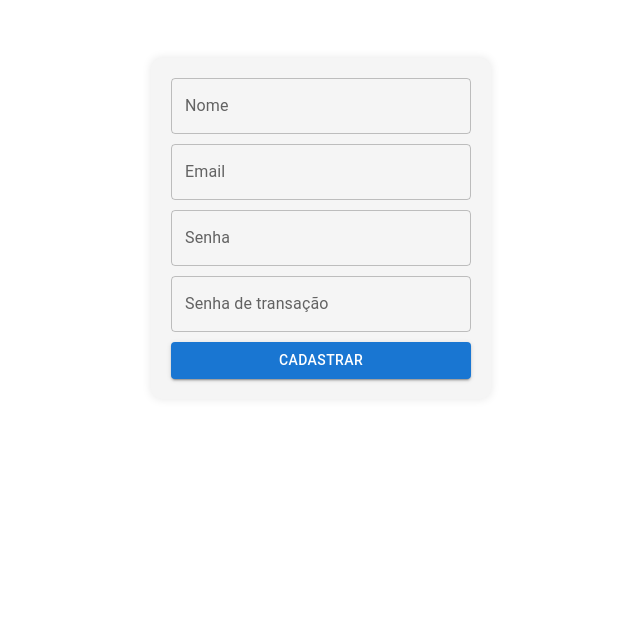
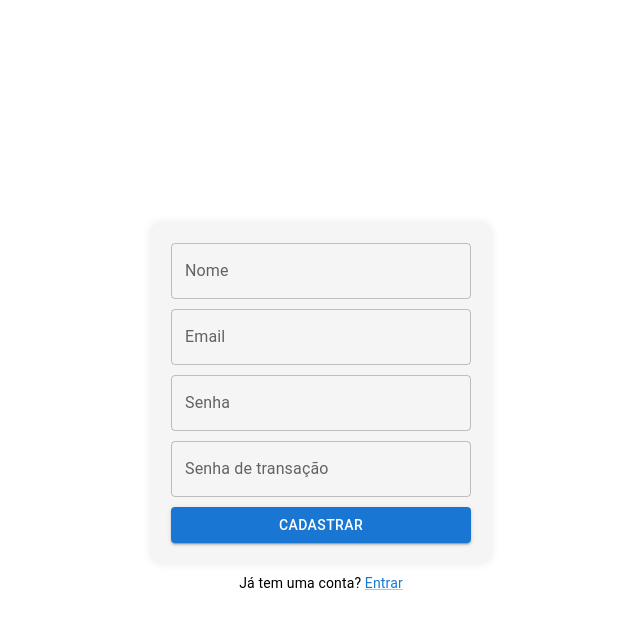
Before and after one commit to Ledelara/cashwise-react, a Next.js app: page /register in a window 1280 px wide. Shown: the top 626 px of the page, without its empty margins (319-959 px from the left). Built offline with nearby package versions, Linux system fonts and the light colour scheme.

Commit message:
♻️ refactor: direcionando usuário para páginas de login e cadastro + correção de css

```diff
--- a/src/components/Forms/RegisterForm/RegisterForm.tsx
+++ b/src/components/Forms/RegisterForm/RegisterForm.tsx
@@ -3,8 +3,9 @@ import { useForm } from "react-hook-form";
 import { zodResolver } from "@hookform/resolvers/zod";
 import { registerSchema } from "@/schemas/registerSchema";
 import { useCreateUser } from "@/services/mutate";
-import { TextField } from "@mui/material";
+import { Link, TextField, Typography } from "@mui/material";
 import Form from "../Form";
+import { APP_ROUTES } from "@/constants/app-routes";
 
 export default function RegisterForm() {
     const { register, handleSubmit, formState: { errors } } = useForm<IRegisterUserPayload>({
@@ -18,6 +19,7 @@ export default function RegisterForm() {
     };
 
     return (
+        <div>
             <Form
                 onSubmit={handleSubmit(onSubmit)}
                 style={{
@@ -31,8 +33,6 @@ export default function RegisterForm() {
                     alignItems: 'center',
                     gap: '10px',
                     width: '300px',
-                margin: 'auto',
-                marginTop: '50px'
                 }}
                 buttonLabel={loading ? 'Carregando...' : 'Cadastrar'}
                 loading={loading}
@@ -84,5 +84,9 @@ export default function RegisterForm() {
                     }}
                 />
             </Form>
+            <Typography variant="body2" style={{ marginTop: '10px', textAlign: 'center' }}>
+                Já tem uma conta? <Link href={APP_ROUTES.public.login}>Entrar</Link>
+            </Typography>
+        </div>
     )
 }
```
Also changed, not shown: src/components/Forms/LoginForm/LoginForm.tsx (+7 -3 lines). Lines whose indentation alone changed are shown as unchanged.
